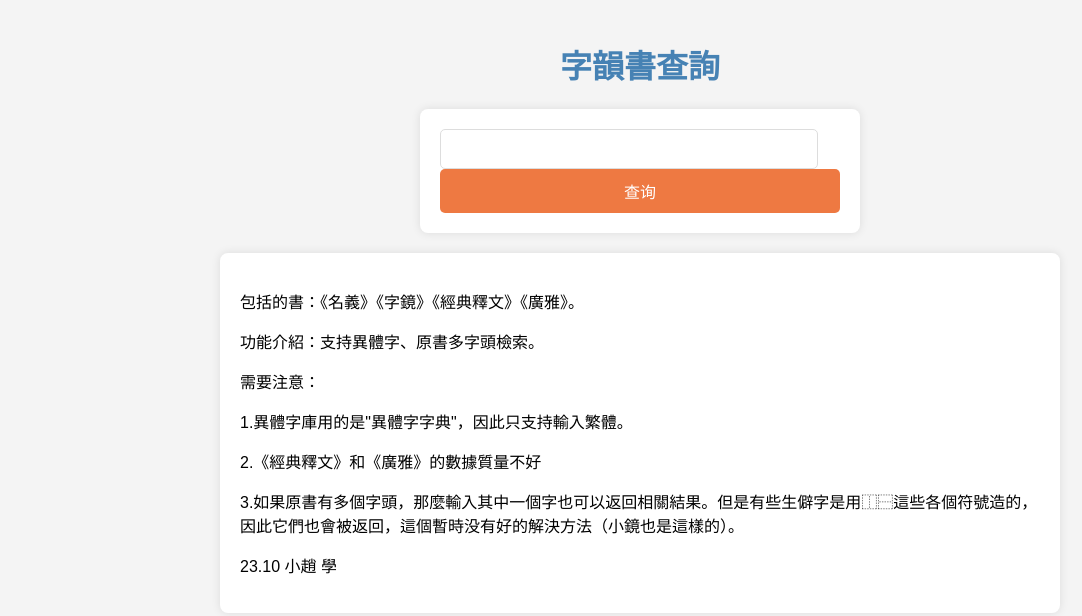
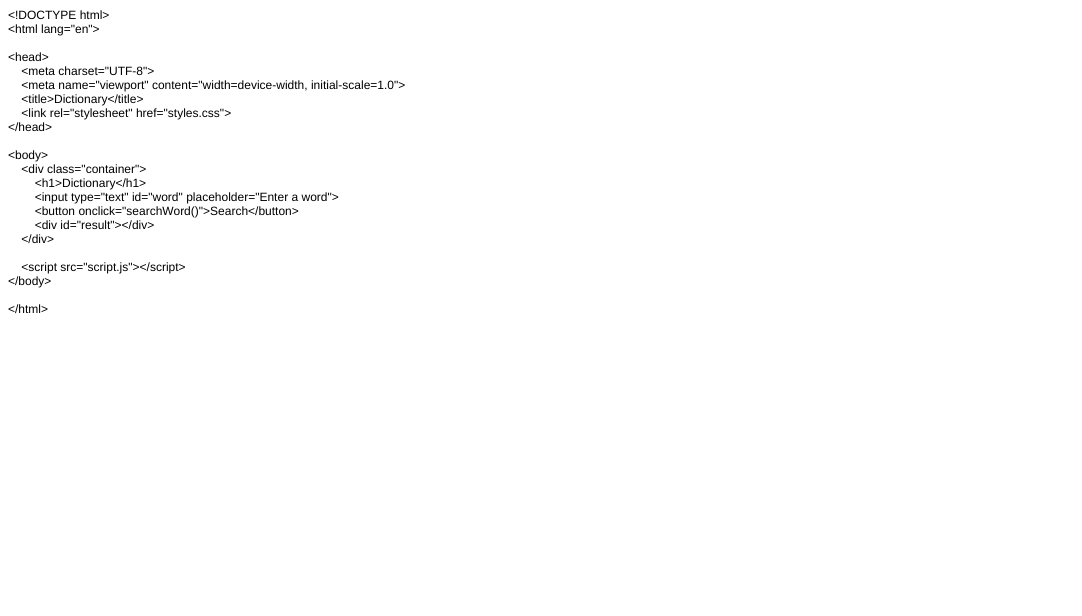
Before and after one commit to zhaoyingda98/zhaoyingda98.github.io, a plain HTML site: page index.html in a window 1280 px wide. Shown: the whole page, without its empty margins (0-1082 px from the left). Drawn offline with Linux system fonts and the light colour scheme.

Commit message:
Add files via upload

```diff
--- a/index.html
+++ b/index.html
@@ -1,72 +1,38 @@
-<!DOCTYPE html>
-<html lang="en">
+<!DOCTYPE html PUBLIC "-//W3C//DTD HTML 4.01//EN" "http://www.w3.org/TR/html4/strict.dtd">
+<html>
 <head>
-    <meta charset="UTF-8">
-    <title>字韻書查詢</title>
-    <style>
-        body {
-            font-family: Arial, sans-serif;
-            background-color: #f4f4f4;
-            margin: 0;
-            padding: 20px;
-        }
-        h1 {
-            color: #4682B4;
-            text-align: center;
-        }
-        form {
-            max-width: 400px;
-            margin: 20px auto;
-            background: #fff;
-            padding: 20px;
-            box-shadow: 0 0 10px rgba(0, 0, 0, 0.1);
-            border-radius: 8px;
-        }
-        input[type="text"] {
-            width: calc(100% - 22px);
-            padding: 10px;
-            font-size: 16px;
-            border: 1px solid #ddd;
-            border-radius: 5px;
-            box-sizing: border-box;
-        }
-        input[type="submit"] {
-            width: 100%;
-            padding: 10px;
-            font-size: 16px;
-            border: none;
-            border-radius: 5px;
-            background-color: #EE7942;
-            color: #fff;
-            cursor: pointer;
-        }
-        input[type="submit"]:hover {
-            background-color: #CD6839;
-        }
-        .explanation {
-            max-width: 800px;
-            margin: 20px auto;
-            background: #fff;
-            padding: 20px;
-            box-shadow: 0 0 10px rgba(0, 0, 0, 0.1);
-            border-radius: 8px;
-        }
-    </style>
+  <meta http-equiv="Content-Type" content="text/html; charset=utf-8">
+  <meta http-equiv="Content-Style-Type" content="text/css">
+  <title></title>
+  <meta name="Generator" content="Cocoa HTML Writer">
+  <meta name="CocoaVersion" content="2487">
+  <style type="text/css">
+    p.p1 {margin: 0.0px 0.0px 0.0px 0.0px; font: 12.0px Helvetica}
+    p.p2 {margin: 0.0px 0.0px 0.0px 0.0px; font: 12.0px Helvetica; min-height: 14.0px}
+  </style>
 </head>
 <body>
-    <h1>字韻書查詢</h1>
-    <form action="/search" method="post">
-        <input type="text" name="char" required>
-        <input type="submit" value="查询">
-    </form>
-    <div class="explanation">
-        <p>包括的書：《名義》《字鏡》《經典釋文》《廣雅》。</p>
-        <p>功能介紹：支持異體字、原書多字頭檢索。</p>
-        <p>需要注意：</p>
-        <p>1.異體字庫用的是"異體字字典"，因此只支持輸入繁體。</p>
-        <p>2.《經典釋文》和《廣雅》的數據質量不好</p>
-        <p>3.如果原書有多個字頭，那麼輸入其中一個字也可以返回相關結果。但是有些生僻字是用⿰⿱這些各個符號造的，因此它們也會被返回，這個暫時没有好的解決方法（小鏡也是這樣的）。</p>
-        <p>23.10 小趙 學</p>
-    </div>
+<p class="p1">&lt;!DOCTYPE html&gt;</p>
+<p class="p1">&lt;html lang="en"&gt;</p>
+<p class="p2"><br></p>
+<p class="p1">&lt;head&gt;</p>
+<p class="p1"><span class="Apple-converted-space">    </span>&lt;meta charset="UTF-8"&gt;</p>
+<p class="p1"><span class="Apple-converted-space">    </span>&lt;meta name="viewport" content="width=device-width, initial-scale=1.0"&gt;</p>
+<p class="p1"><span class="Apple-converted-space">    </span>&lt;title&gt;Dictionary&lt;/title&gt;</p>
+<p class="p1"><span class="Apple-converted-space">    </span>&lt;link rel="stylesheet" href="styles.css"&gt;</p>
+<p class="p1">&lt;/head&gt;</p>
+<p class="p2"><br></p>
+<p class="p1">&lt;body&gt;</p>
+<p class="p1"><span class="Apple-converted-space">    </span>&lt;div class="container"&gt;</p>
+<p class="p1"><span class="Apple-converted-space">        </span>&lt;h1&gt;Dictionary&lt;/h1&gt;</p>
+<p class="p1"><span class="Apple-converted-space">        </span>&lt;input type="text" id="word" placeholder="Enter a word"&gt;</p>
+<p class="p1"><span class="Apple-converted-space">        </span>&lt;button onclick="searchWord()"&gt;Search&lt;/button&gt;</p>
+<p class="p1"><span class="Apple-converted-space">        </span>&lt;div id="result"&gt;&lt;/div&gt;</p>
+<p class="p1"><span class="Apple-converted-space">    </span>&lt;/div&gt;</p>
+<p class="p2"><br></p>
+<p class="p1"><span class="Apple-converted-space">    </span>&lt;script src="script.js"&gt;&lt;/script&gt;</p>
+<p class="p1">&lt;/body&gt;</p>
+<p class="p2"><br></p>
+<p class="p1">&lt;/html&gt;</p>
 </body>
 </html>
```
Also changed, not shown: script.js (added, +26 -0 lines), styles.css (added, +33 -0 lines).
